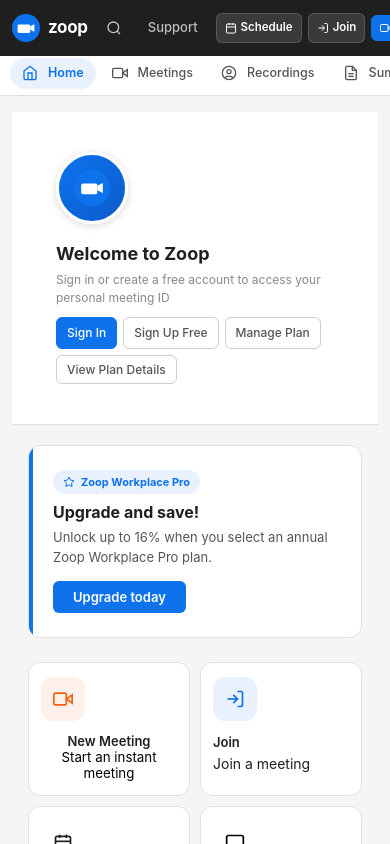
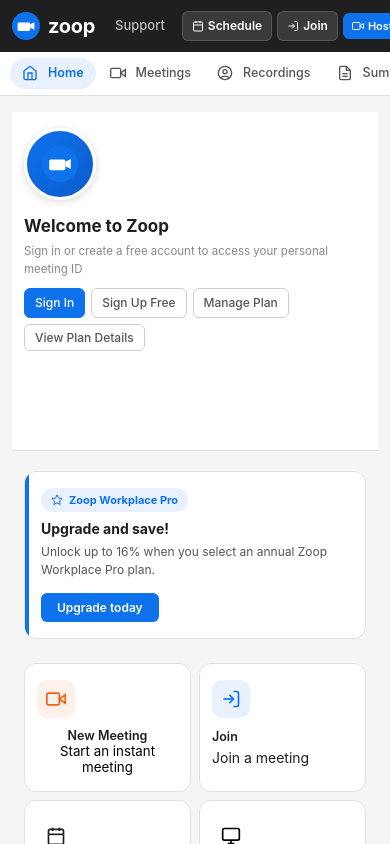
Before and after one commit to Saransh2005/Zoop, a Next.js app in the folder frontend/: page / in a window 390 px wide. Built offline with nearby package versions, Linux system fonts and the light colour scheme; no server answers.

Commit message:
Properly responsive all pages: exact class names for Dashboard, Sidebar, Navbar, Action Grid, Activity Cards, Meeting Cards, Schedule Form, Join/Login/Signup Cards, Meeting Room Controls, Chat/Participants Side Panels

```diff
--- a/frontend/app/globals.css
+++ b/frontend/app/globals.css
@@ -2110,39 +2110,47 @@ select {
 
 /* ─── Responsive Layout Overrides ────────────────────────────────────────────── */
 
-/* Prevent horizontal body overflow on small viewports */
+/* Prevent horizontal overflow globally */
 html, body {
   overflow-x: hidden;
   max-width: 100vw;
 }
-
+*, *::before, *::after {
+  box-sizing: border-box;
+}
+
+/* ────────────────────────────────────────────────────────────────────────────
+   FOOTER – existing rules preserved + mobile
+   ──────────────────────────────────────────────────────────────────────────── */
 @media (max-width: 1100px) {
-  .footer-main {
-    grid-template-columns: 1fr 1fr 1fr;
-    gap: 32px;
-  }
-  .footer-col-right {
-    grid-column: 1 / -1;
-    display: flex;
-    gap: 40px;
-    align-items: flex-start;
-  }
-}
-
+  .footer-main { grid-template-columns: 1fr 1fr 1fr; gap: 32px; }
+  .footer-col-right { grid-column: 1 / -1; display: flex; gap: 40px; align-items: flex-start; }
+}
+@media (max-width: 700px) {
+  .footer-main { grid-template-columns: 1fr 1fr; padding: 32px 20px 24px; gap: 24px; }
+  .footer-col-right { flex-direction: column; gap: 20px; }
+  .footer-bottom { padding: 14px 20px; flex-direction: column; align-items: flex-start; gap: 10px; }
+  .footer-bottom-links { gap: 6px; }
+}
+@media (max-width: 480px) {
+  .footer-main { grid-template-columns: 1fr; }
+}
+
+/* ════════════════════════════════════════════════════════════════════════════
+   TABLET  ≤ 900px
+   ════════════════════════════════════════════════════════════════════════════ */
 @media (max-width: 900px) {
-  /* Dashboard layout stacks vertically */
+  /* ── Dashboard: stack sidebar below navbar ── */
   .dashboard-layout {
     flex-direction: column;
-    padding-top: 56px;
-  }
-
-  /* Sidebar turns into horizontal scrollable navigation bar */
+  }
+
+  /* Sidebar → horizontal pill row */
   .sidebar {
     width: 100%;
     height: auto;
     min-height: auto;
-    position: relative;
-    top: 0;
+    position: static;            /* not sticky on mobile */
     display: flex;
     flex-direction: row;
     align-items: center;
@@ -2152,196 +2160,225 @@ html, body {
     border-bottom: 1px solid var(--border);
     white-space: nowrap;
     scrollbar-width: none;
-    background: white;
+    gap: 2px;
   }
   .sidebar::-webkit-scrollbar { display: none; }
   .sidebar-section-label { display: none; }
+  .sidebar-divider { display: none; }
   .sidebar-link {
     padding: 6px 12px;
     font-size: 12.5px;
     border-radius: 16px;
-    margin-right: 4px;
-  }
+    flex-shrink: 0;
+  }
+  /* Remove the left active bar on horizontal sidebar */
   .sidebar-link.active::before { display: none; }
 
-  /* Main content */
-  .main-content {
-    padding: 16px 12px;
-    max-width: 100vw;
-    box-sizing: border-box;
-  }
-
+  /* Main content area */
+  .main-content { padding: 16px 12px; }
+
+  /* Content body: single column */
   .content-body {
     grid-template-columns: 1fr;
+    padding: 20px 12px;
     gap: 20px;
   }
-}
-
+
+  /* Right panel full width */
+  .right-panel { width: 100%; }
+  .meetings-panel { margin-bottom: 0; }
+
+  /* Schedule page */
+  .schedule-content { padding: 20px 12px; }
+}
+
+/* ════════════════════════════════════════════════════════════════════════════
+   MOBILE  ≤ 768px
+   ════════════════════════════════════════════════════════════════════════════ */
 @media (max-width: 768px) {
-  /* Navbar */
+
+  /* ── PAGE 0: Shared Navbar ── */
   .navbar {
     padding: 0 12px;
-    height: 56px;
-    gap: 10px;
-    justify-content: space-between;
+    height: 52px;
+    gap: 8px;
   }
   .navbar-links {
-    display: none !important; /* Hide desktop dropdowns on mobile */
-  }
-  .navbar-right {
-    gap: 6px;
-  }
+    display: none !important;   /* Products/Solutions dropdowns hidden on mobile */
+  }
+  .navbar-right { gap: 5px; }
   .navbar-action-btn {
-    padding: 5px 8px;
-    font-size: 11.5px;
+    padding: 5px 9px;
+    font-size: 12px;
     gap: 4px;
   }
-  .navbar-action-btn svg {
-    width: 12px;
-    height: 12px;
-  }
-
-  /* Profile Card */
+  .navbar-action-btn svg { width: 12px; height: 12px; }
+  .navbar-search-btn { display: none; } /* hide search on mobile */
+
+  /* ── PAGE 1: Dashboard – Profile Card ── */
+  .profile-section { padding: 16px 12px; }
   .profile-card {
-    flex-direction: column;
-    align-items: stretch;
-    padding: 16px 12px;
-    gap: 16px;
-  }
-  .profile-info {
-    width: 100%;
-  }
-  .profile-name {
-    font-size: 18px;
-  }
-  .profile-plan {
-    font-size: 12px;
-  }
+    flex-wrap: wrap;
+    gap: 14px;
+  }
+  .profile-info { flex: 1 1 220px; min-width: 0; }
+  .profile-name { font-size: 17px; }
+  .profile-plan { font-size: 11.5px; }
   .profile-actions {
     flex-wrap: wrap;
     gap: 6px;
   }
-  .profile-btn {
-    padding: 6px 10px;
-    font-size: 12px;
-  }
+  .profile-btn { padding: 5px 10px; font-size: 12px; }
 
   .profile-right {
-    flex-direction: column;
-    align-items: stretch;
     width: 100%;
+    flex-direction: row;
+    flex-wrap: wrap;
     gap: 12px;
-  }
-  .quick-actions {
-    width: 100%;
-    justify-content: space-around;
-  }
-  .quick-action {
+    margin-left: 0;
+  }
+  .quick-actions { gap: 12px; }
+  .quick-action-icon { width: 44px; height: 44px; border-radius: 12px; }
+  .quick-action-label { font-size: 11px; }
+
+  .personal-meeting-id {
+    min-width: 0;
     flex: 1;
-    min-width: 0;
-  }
-  .personal-meeting-id {
-    width: 100%;
-    box-sizing: border-box;
-  }
-
-  /* Action Grid (New Meeting, Join, Schedule, Share) */
-  .action-grid {
-    grid-template-columns: repeat(2, 1fr);
-    gap: 10px;
-  }
-  .action-tile {
-    padding: 14px 12px;
-  }
-
-  /* Activity Card */
-  .activity-card {
-    padding: 10px 12px;
-    gap: 10px;
-  }
-
-  /* Meeting Room Header & Controls */
+  }
+  .pmid-value { font-size: 14px; letter-spacing: 0.5px; }
+
+  /* ── PAGE 1: Dashboard – Action Grid ── */
+  .action-grid { grid-template-columns: repeat(2, 1fr); gap: 10px; }
+  .action-tile { padding: 16px 12px; gap: 10px; }
+  .action-tile-icon { width: 38px; height: 38px; border-radius: 10px; }
+  .action-tile-label { font-size: 12.5px; }
+  .action-tile-desc { font-size: 11px; }
+
+  /* ── PAGE 1: Dashboard – Activity List ── */
+  .activity-card { padding: 10px 12px; gap: 10px; }
+  .activity-icon { width: 36px; height: 36px; border-radius: 8px; }
+  .activity-icon svg { width: 17px; height: 17px; }
+  .activity-title { font-size: 12.5px; }
+  .activity-meta { font-size: 11px; }
+  .activity-status { font-size: 10px; padding: 2px 7px; }
+
+  /* ── PAGE 1: Dashboard – Meeting cards (right panel) ── */
+  .meeting-card { padding: 10px 14px; gap: 10px; }
+  .meeting-date-day { font-size: 18px; }
+  .meeting-title { font-size: 12.5px; }
+  .meeting-time { font-size: 11px; }
+  .meeting-start-btn { padding: 5px 10px; font-size: 11px; }
+
+  /* ── PAGE 1: Dashboard – Upgrade Banner ── */
+  .upgrade-banner { padding: 16px; flex-wrap: wrap; }
+  .upgrade-img { display: none; } /* hide illustration on small screens */
+  .upgrade-title { font-size: 14px; }
+  .upgrade-sub { font-size: 12px; }
+  .upgrade-btn { padding: 7px 16px; font-size: 12px; }
+
+  /* ── PAGE 2: Schedule Page ── */
+  .schedule-page { padding-top: 52px; }
+  .schedule-content { padding: 16px 12px; }
+  .schedule-form { padding: 18px 14px; }
+  .form-row { grid-template-columns: 1fr; gap: 0; } /* stack date/time on mobile */
+  .page-title { font-size: 17px; }
+
+  /* ── PAGE 3: Join / Login / Signup ── */
+  .join-page { padding: 12px; }
+  .join-card {
+    padding: 28px 16px;
+    max-width: 100%;
+    border-radius: 14px;
+  }
+  .join-title { font-size: 18px; }
+  .join-sub { font-size: 12px; }
+
+  /* ── PAGE 4: Meeting Room Header ── */
   .meeting-header {
+    height: auto;
     padding: 8px 10px;
-    height: auto;
     flex-wrap: wrap;
     gap: 6px;
   }
+  .meeting-header-logo span { font-size: 13px; }
   .meeting-topic {
     max-width: 110px;
     overflow: hidden;
     text-overflow: ellipsis;
     white-space: nowrap;
   }
-  .meeting-controls {
-    width: calc(100% - 12px);
-    max-width: 100%;
-    padding: 6px 4px;
-    gap: 2px;
-    bottom: 6px;
-    border-radius: 16px;
-    justify-content: space-around;
-  }
-  .control-btn {
-    padding: 3px 4px;
-    min-width: 40px;
-  }
-  .control-btn-icon {
-    width: 30px;
-    height: 30px;
-  }
-  .control-btn-label {
-    font-size: 9px;
-  }
-
-  /* Side Panels Overlay (Chat & Participants) */
+  .meeting-header-sep { display: none; }
+
+  /* ── PAGE 4: Meeting Room – Controls Bar ── */
+  .controls-bar {
+    padding: 8px 8px;
+    height: auto;
+    flex-wrap: wrap;
+    gap: 4px;
+    justify-content: center;
+  }
+  .controls-left { min-width: auto; gap: 4px; }
+  .controls-right { min-width: auto; gap: 4px; }
+  .controls-center { gap: 2px; }
+  .ctrl-btn {
+    min-width: 44px;
+    padding: 5px 6px;
+    gap: 3px;
+    font-size: 9.5px;
+  }
+  .ctrl-btn svg { width: 18px; height: 18px; }
+  .end-btn { padding: 7px 14px; font-size: 12px; }
+  .meeting-id-display { display: none; } /* hide meeting ID on small screens */
+  .elapsed-time { font-size: 11px; }
+
+  /* ── PAGE 4: Meeting Room – Side Panels (Chat/Participants) ── */
+  /* Full-screen modal overlay on mobile */
   .side-panel {
     position: fixed !important;
-    top: 0 !important;
-    left: 0 !important;
-    right: 0 !important;
-    bottom: 0 !important;
+    inset: 0 !important;
     width: 100vw !important;
-    height: 100vh !important;
+    height: 100dvh !important;
     z-index: 9999 !important;
+    border-left: none !important;
     border-radius: 0 !important;
-    margin: 0 !important;
-  }
-
-  /* Footer */
-  .footer-main {
-    grid-template-columns: 1fr 1fr;
-    padding: 32px 20px 24px;
-    gap: 24px;
-  }
-  .footer-col-right {
-    flex-direction: column;
-    gap: 20px;
-  }
-  .footer-bottom {
-    padding: 14px 20px;
-    flex-direction: column;
-    align-items: flex-start;
-    gap: 10px;
-  }
-  .footer-bottom-links {
-    gap: 6px;
-  }
-}
-
+    animation: slideInPanelMobile 0.25s ease !important;
+  }
+  @keyframes slideInPanelMobile {
+    from { transform: translateY(100%); }
+    to   { transform: translateY(0); }
+  }
+}
+
+/* ════════════════════════════════════════════════════════════════════════════
+   SMALL MOBILE  ≤ 480px
+   ════════════════════════════════════════════════════════════════════════════ */
 @media (max-width: 480px) {
-  .footer-main {
-    grid-template-columns: 1fr;
-  }
-  .join-card {
-    padding: 24px 16px;
-    width: 92%;
-    box-sizing: border-box;
-  }
-  .action-grid {
-    grid-template-columns: 1fr 1fr;
-  }
-  .navbar-logo .logo-text {
-    font-size: 17px;
-  }
-}
+  .footer-main { grid-template-columns: 1fr; }
+
+  /* Navbar: hide some buttons to save space */
+  .navbar-action-btn-primary { /* keep Host button but shrink */
+    padding: 5px 8px;
+    font-size: 11px;
+  }
+
+  /* Dashboard Profile: stack avatar + info vertically */
+  .profile-card { flex-direction: column; align-items: flex-start; }
+  .profile-right { flex-direction: column; }
+  .quick-actions { justify-content: space-around; width: 100%; }
+  .quick-action { flex: 1; align-items: center; }
+  .personal-meeting-id { width: 100%; }
+
+  /* Action tiles: 2×2 */
+  .action-grid { grid-template-columns: repeat(2, 1fr); gap: 8px; }
+
+  /* Join card full width */
+  .join-card { padding: 22px 14px; }
+
+  /* Schedule form */
+  .schedule-form { padding: 14px 12px; }
+
+  /* Meeting controls: wrap in 2 rows */
+  .controls-bar { padding: 6px 4px; }
+  .ctrl-btn { min-width: 38px; padding: 4px 4px; font-size: 9px; }
+  .ctrl-btn svg { width: 16px; height: 16px; }
+}
```
